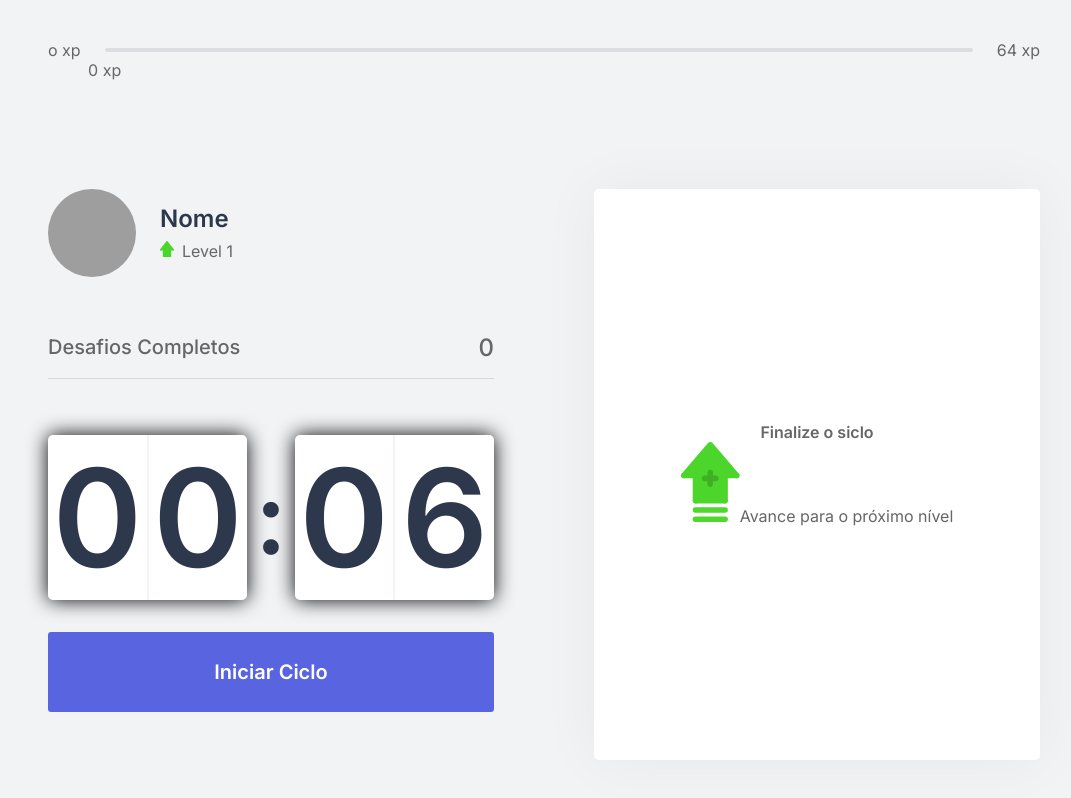
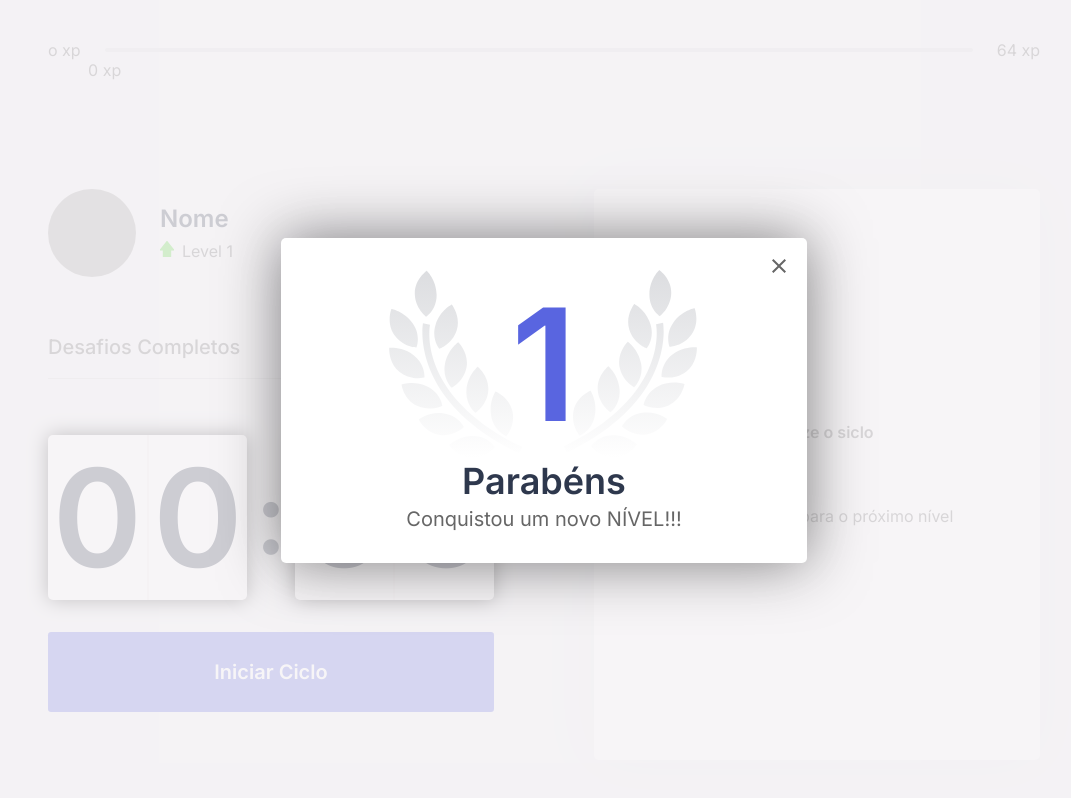
Before and after one commit to Valirio/nlw4React, a Next.js app: page / in a window 1280 px wide. Shown: the top 798 px of the page, without its empty margins (96-1167 px from the left). Built offline with nearby package versions, Linux system fonts and the light colour scheme; grey boxes are pictures that could not be loaded.

Commit message:
last commit

```diff
--- a/package.json
+++ b/package.json
@@ -8,11 +8,13 @@
     "start": "next start"
   },
   "dependencies": {
+    "js-cookie": "^2.2.1",
     "next": "10.0.7",
     "react": "17.0.1",
     "react-dom": "17.0.1"
   },
   "devDependencies": {
+    "@types/js-cookie": "^2.2.6",
     "@types/node": "^14.14.31",
     "@types/react": "^17.0.2",
     "@types/react-dom": "^17.0.1",
--- /dev/null
+++ b/src/components/LevelUpModal.tsx
@@ -0,0 +1,22 @@
+import { useContext } from 'react';
+import { ChallengesContext } from '../contexts/ChallengesContext';
+import styles from '../styles/components/LevelUpModal.module.css';
+
+export function LevelUpModal(){
+    const {level, closeLevelIpModal} = useContext(ChallengesContext);
+    return(
+        <div className={styles.overlay}>
+            <div className={styles.container}>
+                <header>{level}</header>
+
+                <strong>Parabéns</strong>
+
+                <p>Conquistou um novo NÍVEL!!!</p>
+
+                <button type="button" onClick={closeLevelIpModal}>
+                    <img src="/icons/close.svg" alt="Fechar Modal"/>
+                </button>
+            </div>
+        </div>
+    )
+}
--- a/src/contexts/ChallengesContext.tsx
+++ b/src/contexts/ChallengesContext.tsx
@@ -1,6 +1,7 @@
-import { match } from 'assert';
 import {createContext, ReactNode, useEffect, useState} from 'react';
+import Cookies from 'js-cookie';
 import challenges from '../../challenges.json';
+import { LevelUpModal } from '../components/LevelUpModal';
 
 
 interface Challenge{
@@ -18,19 +19,24 @@ interface ChallengesContextData{
     startNewChallenge:() => void;
     resetChallenge:() => void;
     completeChallenge:() => void;
+    closeLevelIpModal:() => void;
 }
 interface ChallengesProvaiderProps{
     children:ReactNode;
+    level:number;
+    currentExperience:number;
+    challengesCompleted:number;
 }
 
 export const ChallengesContext = createContext({}as ChallengesContextData);
 
-export function ChallengesProvaider({ children}:ChallengesProvaiderProps){
-    const [level, setLevel] = useState(1);
-    const [currentExperience, setCurrentExperience] = useState(0);
-    const [challengesCompleted, setChallengesCompleted] = useState(0);
+export function ChallengesProvaider({ children, ...rest}:ChallengesProvaiderProps){
+    const [level, setLevel] = useState(rest.currentExperience ?? 1);
+    const [currentExperience, setCurrentExperience] = useState(rest.currentExperience ?? 0);
+    const [challengesCompleted, setChallengesCompleted] = useState(rest.currentExperience ?? 0);
 
     const [activeChallenges, setActiveChallenges] = useState(null);
+    const [isLevelUpModalOpend, setIsLevelUpModalOpen] = useState(true);
 
     const experienceToNextLevel = Math.pow((level + 1) * 4,2);
 
@@ -38,8 +44,19 @@ export function ChallengesProvaider({ children}:ChallengesProvaiderProps){
         Notification.requestPermission();
     }, []);
 
+    useEffect(() => {
+        Cookies.set('level', String(level));
+        Cookies.set('currentExperience', String(currentExperience));
+        Cookies.set('challengesCompleted', String(challengesCompleted));
+    }, [level, currentExperience, challengesCompleted]);
+
     function levelUp(){
         setLevel(level + 1);
+        setIsLevelUpModalOpen(true);
+    }
+
+    function closeLevelIpModal(){
+        setIsLevelUpModalOpen(false);
     }
 
     function startNewChallenge(){
@@ -91,9 +108,11 @@ export function ChallengesProvaider({ children}:ChallengesProvaiderProps){
                 startNewChallenge,
                 resetChallenge,
                 completeChallenge,
+                closeLevelIpModal,
             }
         }>
             {children}
+            {isLevelUpModalOpend && <LevelUpModal/>}
         </ChallengesContext.Provider>
     );
 }
--- a/src/pages/_app.tsx
+++ b/src/pages/_app.tsx
@@ -1,12 +1,8 @@
 import '../styles/global.css';
-
-import { ChallengesProvaider} from '../contexts/ChallengesContext';
 
 function MyApp({ Component, pageProps }) {
   return (
-    <ChallengesProvaider>
       <Component {...pageProps} />
-    </ChallengesProvaider>
   )
 }
 
--- a/src/pages/index.tsx
+++ b/src/pages/index.tsx
@@ -1,4 +1,6 @@
 import Head from 'next/head';
+
+import {GetServerSideProps} from 'next';
 
 import { CompletedChallenges } from "../components/CompletedChallenges";
 import { CountDonw } from "../components/CountDown";
@@ -10,9 +12,20 @@ import { Profile } from "../components/Profile";
 import styles from '../styles/pages/Home.module.css';
 import { ChallengeBox } from "../components/ChallengeBox";
 import { CountDownProvider } from '../contexts/CoundDownContext';
+import { ChallengesProvaider} from '../contexts/ChallengesContext';
 
-export default function Home() {
+interface HomeProps{
+  level:number;
+  currentExperience:number;
+  challengesCompleted:number;
+}
+export default function Home(props:HomeProps) {
   return (
+    <ChallengesProvaider
+      level={props.level}
+      currentExperience={props.currentExperience}
+      challengesCompleted={props.challengesCompleted}
+    >
       <div className={styles.container}>
       <Head>
         <title>Inicio  move.it</title>
@@ -32,5 +45,19 @@ export default function Home() {
           </section>
         </CountDownProvider>
       </div>
+      </ChallengesProvaider>
   )
 }
+
+
+export const getServerSideProos:GetServerSideProps = async(ctx) =>{
+  const {level, currentExperience, challengesCompleted} = ctx.req.cookies;
+
+  return{
+    props:{
+      level: Number(level),
+      currentExperience:Number(currentExperience),
+      challengesCompleted:Number(challengesCompleted)
+    }
+  }
+}
--- /dev/null
+++ b/src/styles/components/LevelUpModal.module.css
@@ -0,0 +1,54 @@
+.overlay{
+    background: rgba(245, 243,245, 0.8);
+    position: fixed;
+    top: 0;
+    bottom: 0;
+    left: 0;
+    right: 0;
+
+    display: flex;
+    justify-content: center;
+    align-items: center;
+}
+
+
+.container{
+    background: var(--white);
+    width: 100%;
+    max-width: 430px;
+    padding: 2rem 3rem;
+    border-radius: 5px;
+    box-shadow: 0 0 60px rgba(0, 0, 0, 0.5);
+    text-align: center;
+    position: relative;
+}
+
+.container header{
+    font-size: 9.75rem;
+    font-weight: 600;
+    color: var(--blue);
+    background: url('/icons/levelup.svg');
+    background-size: contain;
+    background-repeat: no-repeat;
+    background-position-x: center;
+}
+
+.container strong{
+   font-size: 2.25rem;
+   color: var(--title);
+}
+
+.container p{
+    font-size: 1.25rem;
+    color: var(--text);
+    margin-top: 0.25rem;
+ }
+
+ .container button{
+     position: absolute;
+     right: 0.5rem;
+     top: 0.5rem;
+     background: transparent;
+     border: 0;
+     font-size: 0;
+ }
```
Also changed, not shown: 1 other file (tests, documents, lock files or other folders). Lines whose indentation alone changed are shown as unchanged.
